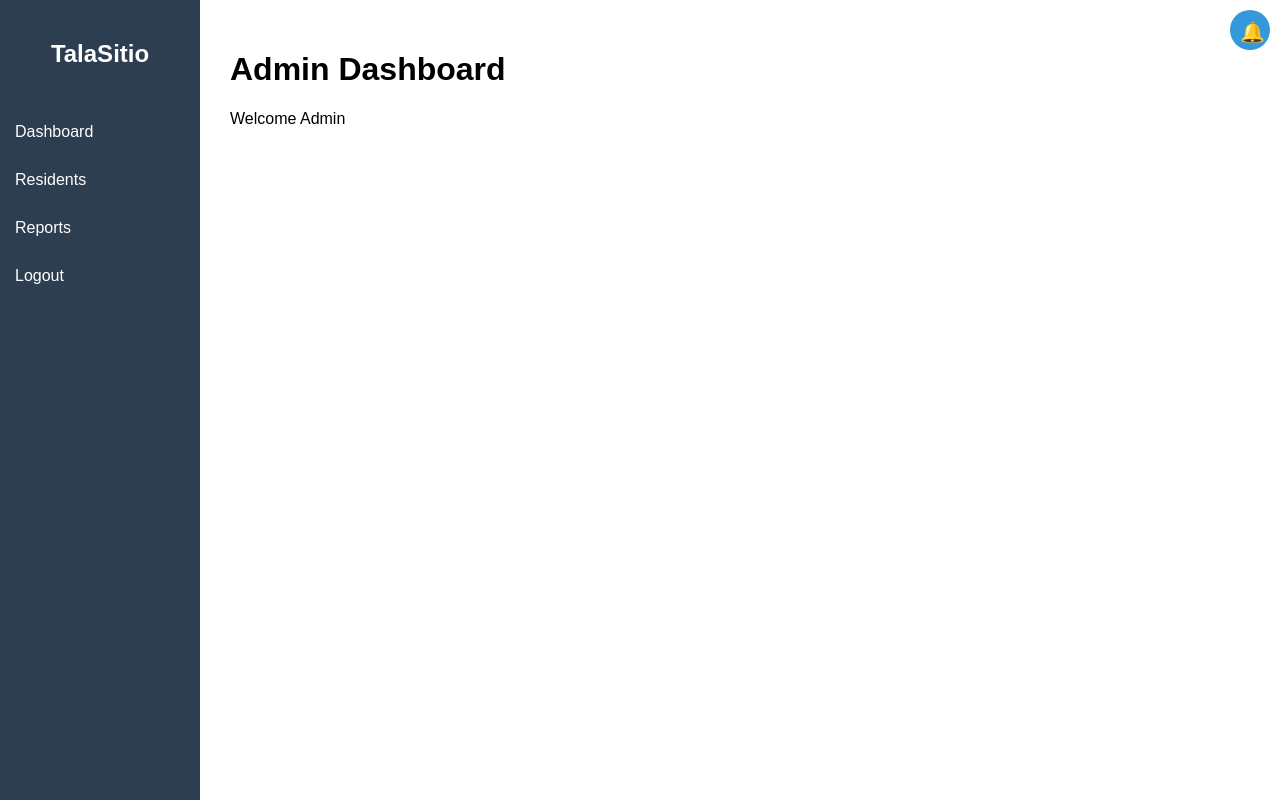
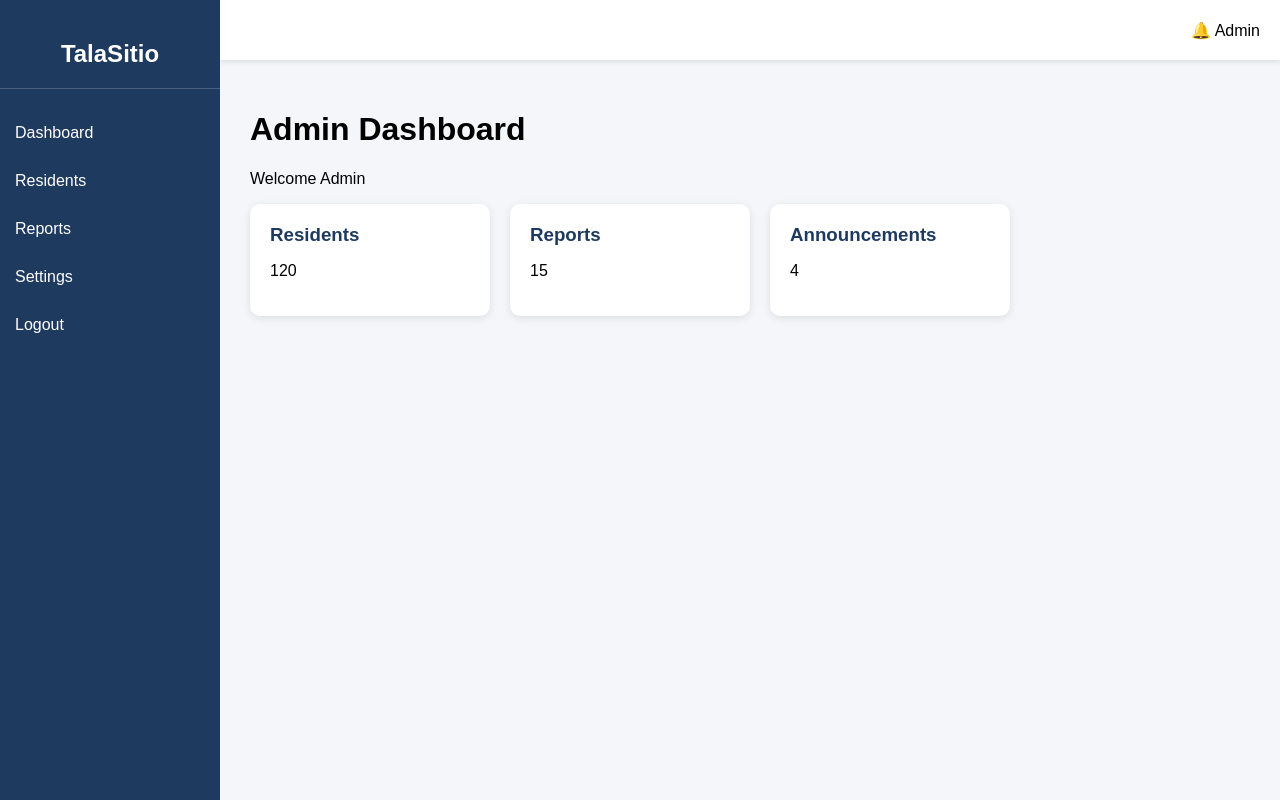
Before and after one commit to iamedlin/TalaSitio, a website: page public/adminDashboard.html in a window 1280 px wide. Drawn offline with Linux system fonts and the light colour scheme; sample sign-in values are in the browser's storage.

Commit message:
Update adminDashboard.html

```diff
--- a/public/adminDashboard.html
+++ b/public/adminDashboard.html
@@ -2,19 +2,22 @@
 <html>
 <head>
 
-<title>Admin Dashboard</title>
+<title>TalaSitio Admin</title>
 
 <style>
 
 body{
 font-family:Arial;
 margin:0;
+background:#f4f6f9;
 }
 
+/* SIDEBAR */
+
 .sidebar{
-width:200px;
+width:220px;
 height:100vh;
-background:#2c3e50;
+background:#1e3a5f;
 color:white;
 position:fixed;
 }
@@ -22,6 +25,7 @@ position:fixed;
 .sidebar h2{
 text-align:center;
 padding:20px;
+border-bottom:1px solid rgba(255,255,255,0.2);
 }
 
 .sidebar a{
@@ -32,40 +36,55 @@ text-decoration:none;
 }
 
 .sidebar a:hover{
-background:#34495e;
+background:#294a73;
 }
 
+/* MAIN */
+
 .main{
-margin-left:200px;
+margin-left:220px;
+}
+
+/* TOPBAR */
+
+.topbar{
+height:60px;
+background:white;
+display:flex;
+justify-content:flex-end;
+align-items:center;
+padding:0 20px;
+box-shadow:0 2px 5px rgba(0,0,0,0.1);
+}
+
+.profile{
+display:flex;
+align-items:center;
+gap:10px;
+}
+
+/* CONTENT */
+
+.content{
 padding:30px;
 }
 
-button{
-padding:10px;
-background:red;
-border:none;
-color:white;
-cursor:pointer;
+.cards{
+display:flex;
+gap:20px;
 }
 
-/* Notification button styles */
-.notification-btn {
-    position: fixed;
-    top: 10px;
-    right: 10px;
-    background: #3498db;
-    color: white;
-    border: none;
-    border-radius: 50%;
-    width: 40px;
-    height: 40px;
-    font-size: 20px;
-    cursor: pointer;
-    z-index: 1000;
+.card{
+background:white;
+padding:20px;
+border-radius:10px;
+width:200px;
+box-shadow:0 2px 8px rgba(0,0,0,0.1);
 }
 
-.notification-btn:hover {
-    background: #2980b9;
+.card h3{
+margin:0;
+color:#1e3a5f;
 }
 
 </style>
@@ -74,29 +93,6 @@ cursor:pointer;
 
 <body>
 
-<!-- Notification button -->
-<button class="notification-btn" onclick="toggleRequests()">🔔</button>
-
-<div id="requestBox" style="
-display:none;
-position:fixed;
-top:60px;
-right:10px;
-background:white;
-width:300px;
-max-height:400px;
-overflow:auto;
-box-shadow:0 0 10px rgba(0,0,0,0.2);
-padding:10px;
-border-radius:5px;
-">
-
-<h3>Account Requests</h3>
-
-<div id="requestList"></div>
-
-</div>
-
 <div class="sidebar">
 
 <h2>TalaSitio</h2>
@@ -104,74 +100,83 @@ border-radius:5px;
 <a href="#">Dashboard</a>
 <a href="#">Residents</a>
 <a href="#">Reports</a>
+<a href="#">Settings</a>
 
 <a href="#" onclick="logout()">Logout</a>
 
 </div>
 
+
 <div class="main">
+
+<div class="topbar">
+
+<div class="profile">
+🔔 Admin
+</div>
+
+</div>
+
+
+<div class="content">
 
 <h1>Admin Dashboard</h1>
 
 <p>Welcome Admin</p>
 
+<div class="cards">
+
+<div class="card">
+<h3>Residents</h3>
+<p>120</p>
 </div>
+
+<div class="card">
+<h3>Reports</h3>
+<p>15</p>
+</div>
+
+<div class="card">
+<h3>Announcements</h3>
+<p>4</p>
+</div>
+
+</div>
+
+</div>
+
+</div>
+
 
 <script>
 
-const token = localStorage.getItem("token");
+/* CHECK LOGIN */
 
-if(!token){
-    window.location.href="login.html";
+const token=localStorage.getItem("token");
+const role=localStorage.getItem("role");
+
+if(!token || role!=="admin"){
+
+alert("Access denied");
+window.location.href="login.html";
+
 }
+
+/* LOGOUT */
 
 function logout(){
 
-    const confirmLogout = confirm("Do you want to log out?");
+const confirmLogout=confirm("Do you want to logout?");
 
-    if(confirmLogout){
-        localStorage.removeItem("token");
-        window.location.href="login.html";
-    }
+if(confirmLogout){
+
+localStorage.removeItem("token");
+localStorage.removeItem("role");
+
+window.location.href="login.html";
 
 }
 
-function toggleRequests() {
-    const box = document.getElementById("requestBox");
-    box.style.display = box.style.display === "none" ? "block" : "none";
-    if (box.style.display === "block") {
-        fetchRequests();
-    }
-}
-
-async function fetchRequests() {
-    try {
-        const response = await fetch("http://localhost:5000/account-requests", {
-            headers: { "Authorization": `Bearer ${token}` }
-        });
-        const requests = await response.json();
-        const list = document.getElementById("requestList");
-        list.innerHTML = "";
-        requests.forEach(req => {
-            const div = document.createElement("div");
-            div.innerHTML = `<p>${req.name} - ${req.email}</p><button onclick="approveRequest('${req._id}')">Approve</button>`;
-            list.appendChild(div);
-        });
-    } catch (error) {
-        console.error("Error fetching requests:", error);
-    }
-}
-
-async function approveRequest(id) {
-    try {
-        await fetch(`http://localhost:5000/approve-request/${id}`, {
-            method: "POST",
-            headers: { "Authorization": `Bearer ${token}` }
-        });
-        fetchRequests(); // Refresh list
-    } catch (error) {
-        console.error("Error approving request:", error);
-    }
 }
 
 </script>
```
